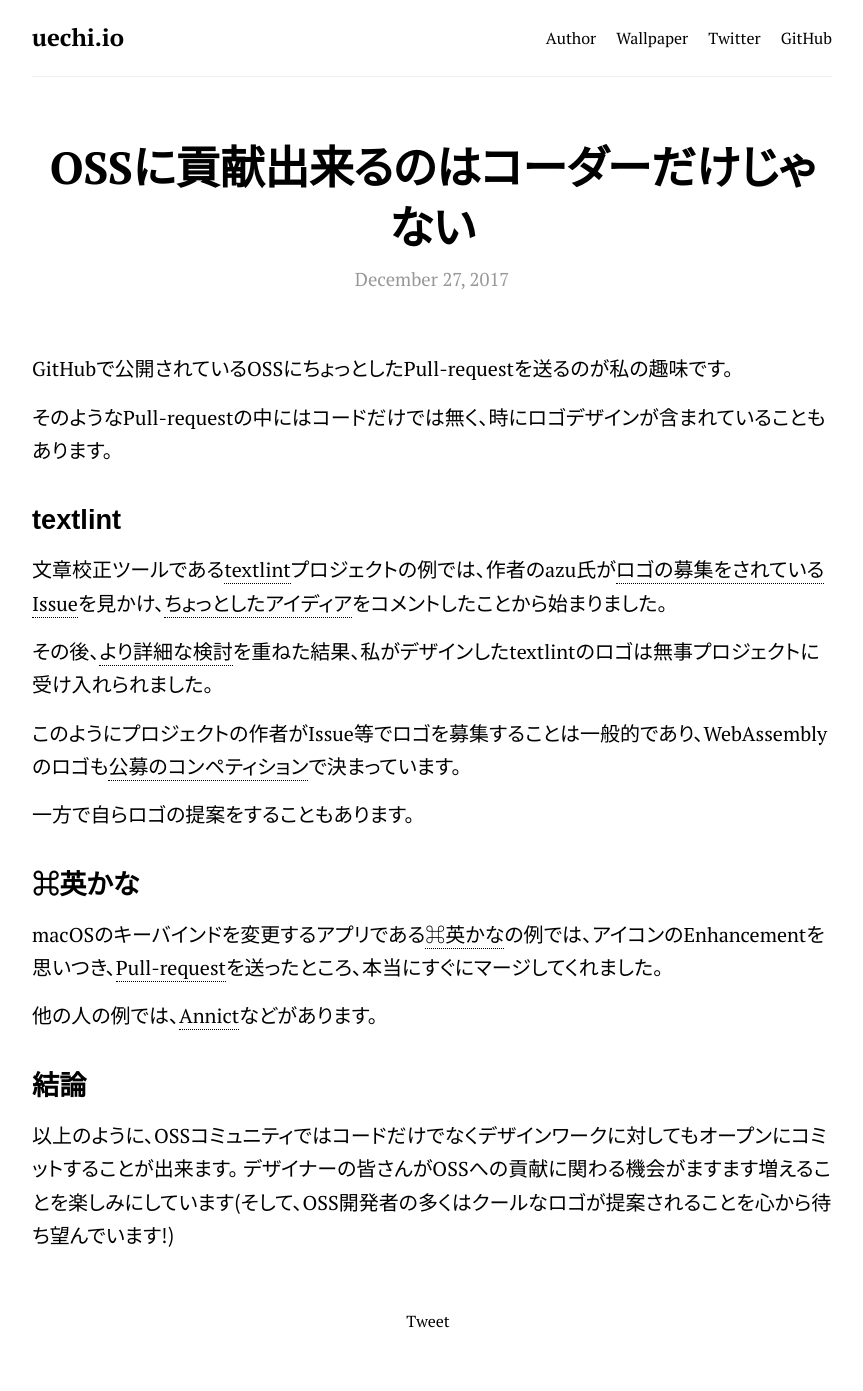
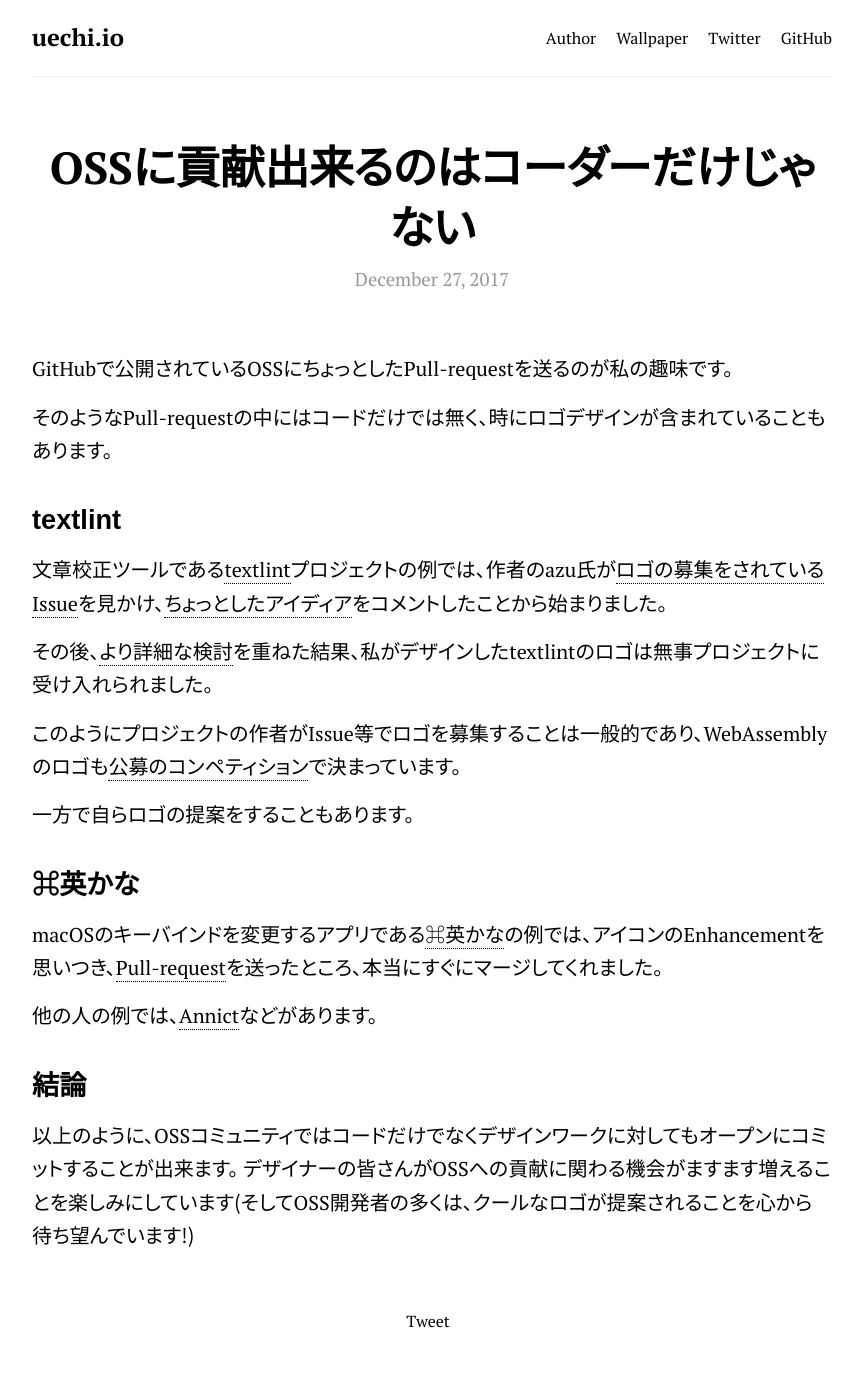
Before and after one commit to uetchy/uechi.io, a Jekyll site: the page built from _posts/2017-12-27-oss-for-designers.markdown, in a window 1280 px wide. Shown: the whole page, without its empty margins (208-1071 px from the left). Built offline with Jekyll 4.4.1, drawn with Linux system fonts in a browser that asks for light colours; nearby versions of some CDN libraries; comment, search, counter and statistics services are not loaded.

```diff
--- a/_posts/2017-12-27-oss-for-designers.markdown
+++ b/_posts/2017-12-27-oss-for-designers.markdown
@@ -23,4 +23,4 @@ macOSのキーバインドを変更するアプリである[⌘英かな](https:
 
 ## 結論
 以上のように、OSSコミュニティではコードだけでなくデザインワークに対してもオープンにコミットすることが出来ます。
-デザイナーの皆さんがOSSへの貢献に関わる機会がますます増えることを楽しみにしています（そして、OSS開発者の多くはクールなロゴが提案されることを心から待ち望んでいます！）
+デザイナーの皆さんがOSSへの貢献に関わる機会がますます増えることを楽しみにしています（そしてOSS開発者の多くは、クールなロゴが提案されることを心から待ち望んでいます！）
```
